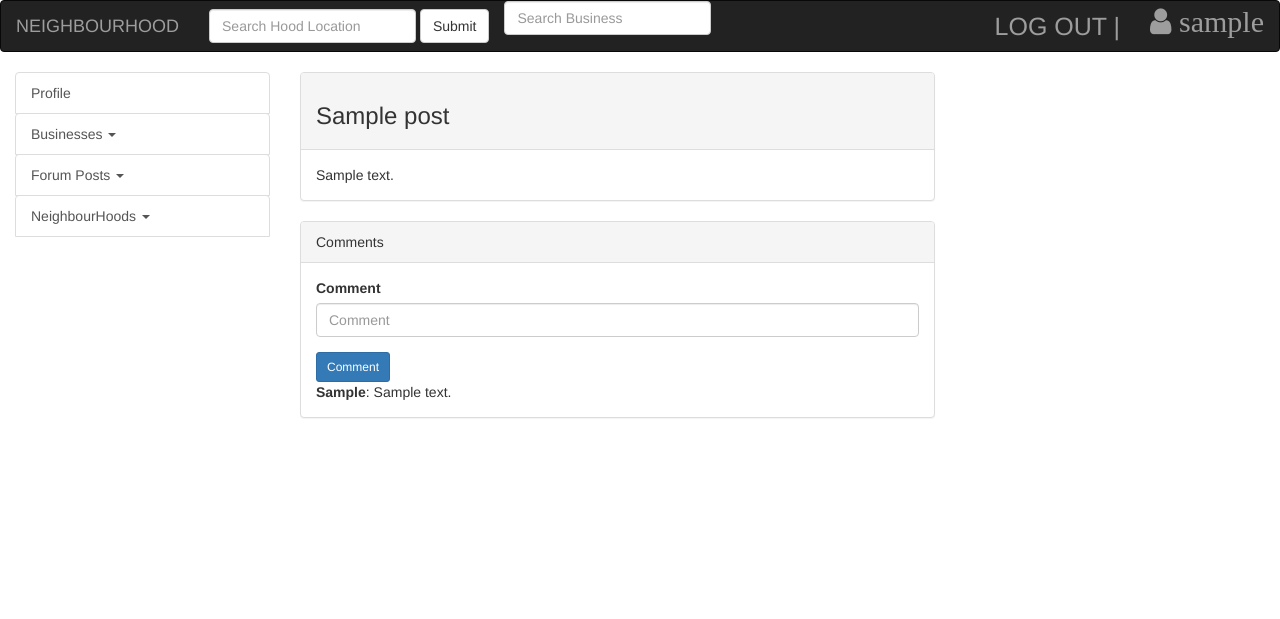
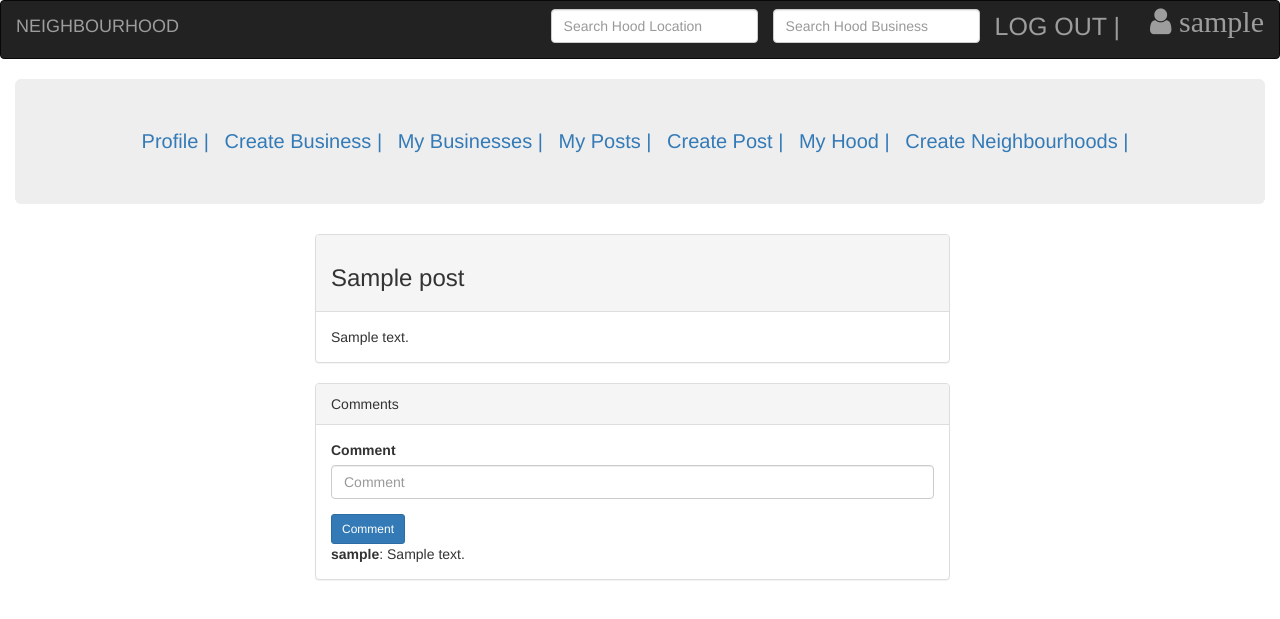
Before and after one commit to MichelAtieno/Neighbourhood, a Django app: page /singlePost/1 in a window 1280 px wide; the page is wider, and only the part inside the window is pictured. Shown: the top 619 px of that part. Run offline with Django 3.2, Linux system fonts and the light colour scheme; a user stored in the database is signed in; tables that the repository leaves empty hold one stand-in row (values such as "Sample post"); some libraries are stand-ins or nearby versions.

Commit message:
Styled pages

```diff
--- a/app/templates/hood/singlepost.html
+++ b/app/templates/hood/singlepost.html
@@ -1,20 +1,26 @@
 {%extends 'base.html'%}
 {%load bootstrap3%}
 {%block content%}
+<div class="container-fluid">
+		<div class="jumbotron text-center" style="font-size:20px;">
+				{% if user.join %}
+				<a href="{%url 'profile' %}" style="margin-right:10px;">Profile |</a>
+				<a href="{% url 'createBusiness' %}" style="margin-right:10px;">Create Business |</a>
+				<a href="{% url 'business' %}" style="margin-right:10px;">My Businesses |</a>
+				<a href="{% url 'allPosts' %}" style="margin-right:10px;">My Posts |</a>
+				<a href="{% url 'hoodPost' %}" style="margin-right:10px;">Create Post |</a>
+				<a href="" style="margin-right:10px;">My Hood |</a>
+				<a href="" style="margin-right:10px;">Create Neighbourhoods |</a>
+
+				{% endif %}
+		</div>
 
 		<div class="row container" style="padding-bottom:20px">
-
-			<div class="col-md-3" style="padding-top: 0px">
-				{%if user.join%}
-                    {% include 'sidebars/hoodbar.html'%}
-				{%endif%}
-
-			</div>
+				<div class="col-md-3"></div>
 					<div class="col-md-7">
-                    {% include 'sidebars/allhoodsbar.html'%}
 						<div class="panel panel-default">
 							<div class="panel-heading">
-						<h3 class="">{{post.title.capitalize}}</h3>
+								<h3 class="">{{post.title}}</h3>
 							</div>
 							<div class="panel-body">
 								{{post.body}}<br>
@@ -34,7 +40,7 @@
 								</form>
 								{% for comment in comments %}
 								<div class="row container">
-							<strong>{{comment.user.first_name.capitalize}}</strong>: {{comment.comment}}
+									<strong>{{comment.user}}</strong>: {{comment.comment}}
 								</div>
 								{%endfor%}
 							</div>
@@ -50,4 +56,7 @@
 		</div>
 
 
+</div>
+
+
 {%endblock%}
--- a/app/templates/navbar.html
+++ b/app/templates/navbar.html
@@ -7,29 +7,31 @@
         <li>
             <a class="navbar-brand" href="/">NEIGHBOURHOOD</a>
         </li>
-        <li>
-                <form class="navbar-form navbar-left" class="" action="{% url 'search' %}">
-                    <div class="form-group">
-                        <input type="text" class="form-control" placeholder="Search Hood Location" name = "search">
-                    </div>
-                    <button type="submit" class="btn btn-default">Submit</button>
-                </form>
 
-        </li>
-        <li>
-          <form class="" class="" action="{% url 'searchBusiness' %}">
-            <div class="form-group">
-              <input type="text" class="form-control" placeholder="Search Business" name = "searchBusiness">
-            </div>
 
-          </form>
-        </li>
 
 
       </ul>
 
 
       <ul class="nav navbar-nav navbar-right">
+        <li>
+          <form class="navbar-form navbar-left" class="" action="{% url 'search' %}">
+              <div class="form-group">
+                  <input type="text" class="form-control" placeholder="Search Hood Location" name = "search">
+              </div>
+
+          </form>
+        </li>
+        {% if user.join %}
+        <li>
+          <form class="" class="" action="{% url 'searchBusiness' %}" style="margin-top:8px;">
+            <div class="form-group">
+              <input type="text" class="form-control" placeholder="Search Hood Business" name = "searchBusiness">
+            </div>
+          </form>
+        </li>
+        {% endif %}
 
         {% if user.is_authenticated %}
         <li>
```
Also changed, not shown: app/templates/home.html (+16 -1 lines), app/templates/hood/my_hood.html (+60 -44 lines). Lines whose indentation alone changed are shown as unchanged.
